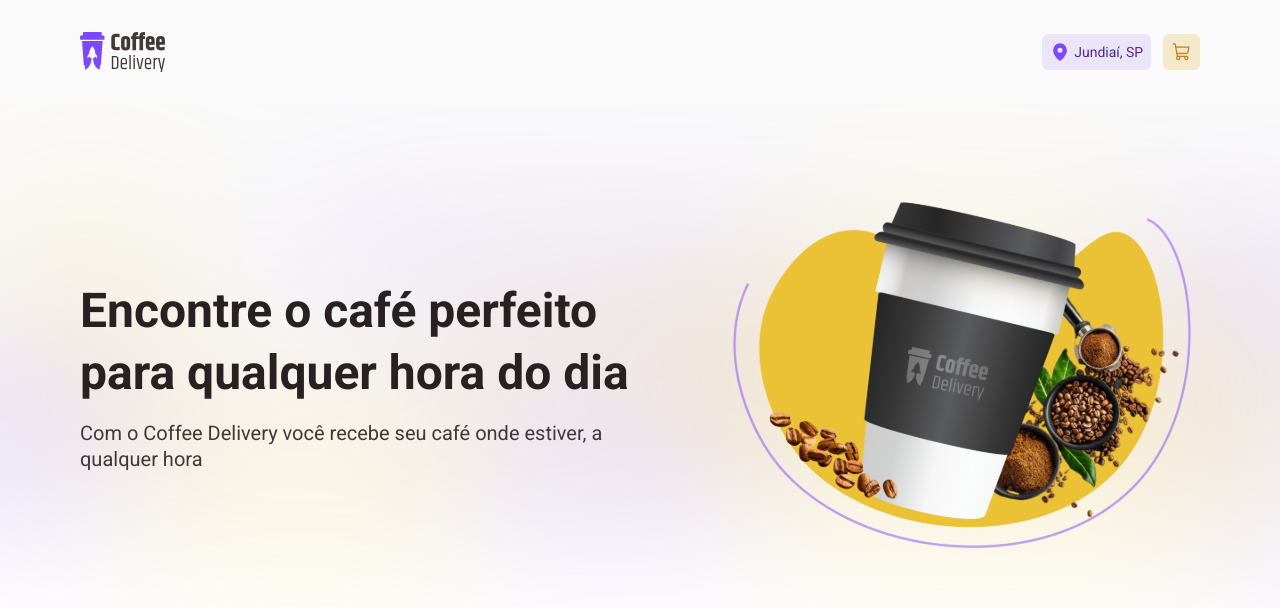
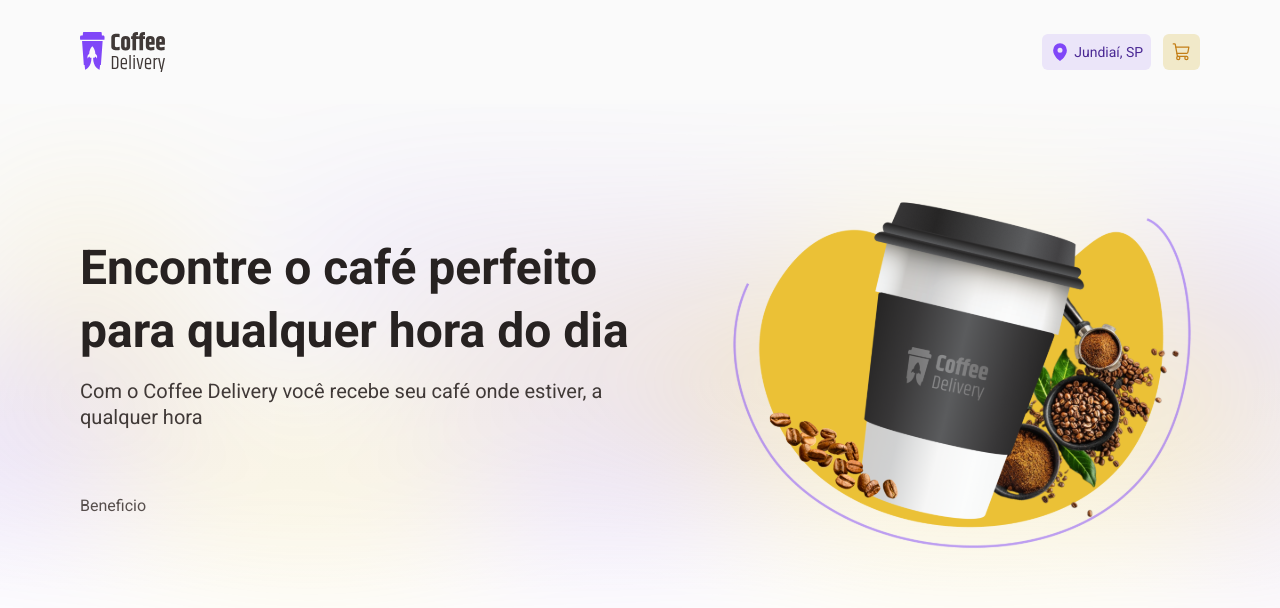
Before and after one commit to O-Carvalho/coffe-delivery, a React (Vite) app: page / in a window 1280 px wide. Shown: the top 608 px of the page. Built offline with nearby package versions, Linux system fonts and the light colour scheme.

Commit message:
Estrutura Info Icon

```diff
--- a/src/pages/Home/components/Intro/index.tsx
+++ b/src/pages/Home/components/Intro/index.tsx
@@ -1,4 +1,9 @@
-import { IntroContainer, IntroContent, IntroTitle } from "./styles";
+import {
+  BenefitsContainer,
+  IntroContainer,
+  IntroContent,
+  IntroTitle,
+} from "./styles";
 import introImg from "../../../../assets/intro-img.svg";
 import { RegularText } from "../../../../components/Typografy";
 
@@ -17,6 +22,9 @@
               qualquer hora
             </RegularText>
           </section>
+          <BenefitsContainer>
+            <p>Beneficio</p>
+          </BenefitsContainer>
         </div>
 
         <img src={introImg} />
--- a/src/pages/Home/components/Intro/styles.ts
+++ b/src/pages/Home/components/Intro/styles.ts
@@ -32,3 +32,11 @@
 export const IntroTitle = styled(TitleText)`
   margin-bottom: 1rem;
 `;
+
+export const BenefitsContainer = styled.div`
+  width: 100%;
+  display: grid;
+  grid-template-columns: 1fr 1fr;
+  row-gap: 1.25rem;
+  margin-top: 4.125rem;
+`;
```
Also changed, not shown: src/components/InfoWithIcon/index.tsx (added, +15 -0 lines), src/components/InfoWithIcon/style.ts (added, +9 -0 lines).
